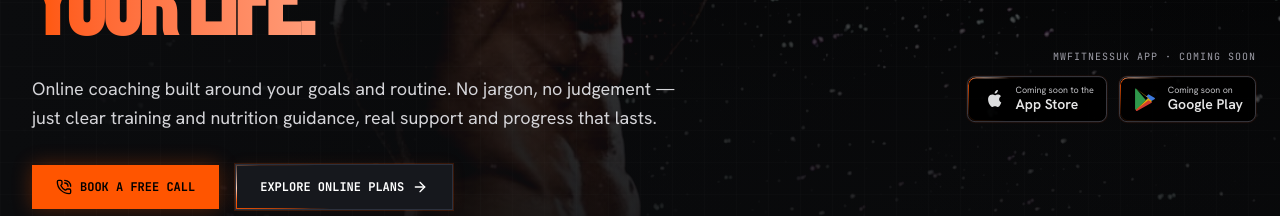
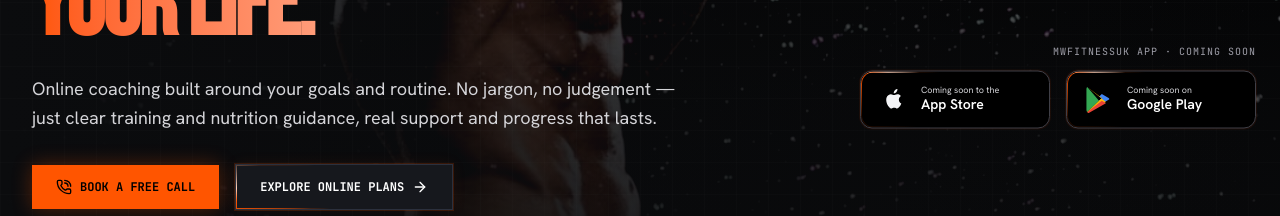
Before and after one commit to chriscallaghan2012/mwfitness, a React (Vite) app: page / in a window 1280 px wide. Shown: the part 360-576 px from the top of the page. Built offline with nearby package versions, Linux system fonts and the light colour scheme; no server answers.

Commit message:
Unify hero layout and app store badge placement

```diff
--- a/src/components/StoreBadges.tsx
+++ b/src/components/StoreBadges.tsx
@@ -3,15 +3,15 @@ import React from 'react';
 interface StoreBadgesProps { compact?: boolean; }
 
 export const StoreBadges: React.FC<StoreBadgesProps> = ({ compact = false }) => (
-  <div className={`flex flex-wrap items-center gap-2 ${compact ? 'gap-2' : 'justify-center gap-3'}`} aria-label="MWFitnessUK app store availability">
-    <div className="inline-flex items-center gap-2 rounded-lg border border-zinc-700 bg-black px-3 py-2 text-left opacity-90">
-      <svg aria-hidden="true" viewBox="0 0 24 24" className={compact ? 'h-5 w-5' : 'h-7 w-7'} fill="currentColor">
+  <div className={`flex flex-wrap items-center ${compact ? 'gap-2' : 'gap-4'}`} aria-label="MWFitnessUK app store availability">
+    <div className={`inline-flex min-w-[190px] items-center gap-3 rounded-xl border border-zinc-700 bg-black px-4 py-3 text-left transition-colors ${compact ? 'min-w-0 px-3 py-2' : 'hover:border-[#ff5500]/70'}`}>
+      <svg aria-hidden="true" viewBox="0 0 24 24" className={compact ? 'h-5 w-5' : 'h-8 w-8'} fill="currentColor">
         <path d="M16.37 12.1c.02 2.1 1.84 2.8 1.86 2.81-.02.05-.29 1.02-.96 2.02-.58.86-1.18 1.72-2.12 1.74-.92.02-1.22-.56-2.28-.56-1.05 0-1.39.54-2.26.58-.91.03-1.61-.94-2.2-1.8-1.2-1.74-2.12-4.92-.89-7.07.61-1.07 1.71-1.75 2.9-1.77.9-.02 1.75.61 2.3.61.55 0 1.58-.75 2.67-.64.46.02 1.75.19 2.58 1.42-.07.04-1.54.9-1.6 2.66ZM14.61 6.3c.48-.58.8-1.38.71-2.18-.69.03-1.53.46-2.02 1.04-.44.51-.83 1.33-.73 2.1.77.06 1.56-.39 2.04-.96Z"/>
       </svg>
       <span><span className="block text-[9px] leading-tight text-zinc-300">{compact ? 'iOS APP' : 'Coming soon to the'}</span><span className={`block font-semibold leading-tight text-white ${compact ? 'text-[10px]' : 'text-sm'}`}>App Store</span></span>
     </div>
-    <div className="inline-flex items-center gap-2 rounded-lg border border-zinc-700 bg-black px-3 py-2 text-left opacity-90">
-      <svg aria-hidden="true" viewBox="0 0 24 24" className={compact ? 'h-5 w-5' : 'h-7 w-7'}>
+    <div className={`inline-flex min-w-[190px] items-center gap-3 rounded-xl border border-zinc-700 bg-black px-4 py-3 text-left transition-colors ${compact ? 'min-w-0 px-3 py-2' : 'hover:border-[#ff5500]/70'}`}>
+      <svg aria-hidden="true" viewBox="0 0 24 24" className={compact ? 'h-5 w-5' : 'h-8 w-8'}>
         <path d="M3.2 2.6c-.4.3-.6.8-.6 1.5v15.8c0 .7.2 1.2.6 1.5L12 13 3.2 2.6Z" fill="#34A853"/>
         <path d="m14.1 10.9-2.1 2.1 2.1 2.1 5.1-2.9c.7-.4.7-1 0-1.4l-5.1-2.9-2.1 2.1 2.1.9Z" fill="#4285F4"/>
         <path d="M3.2 2.6 14.1 10.9 12 13 3.2 21.4c.3.1.7 0 1.1-.2l12.9-7.3L3.2 2.6Z" fill="#FBBC04"/>
```
